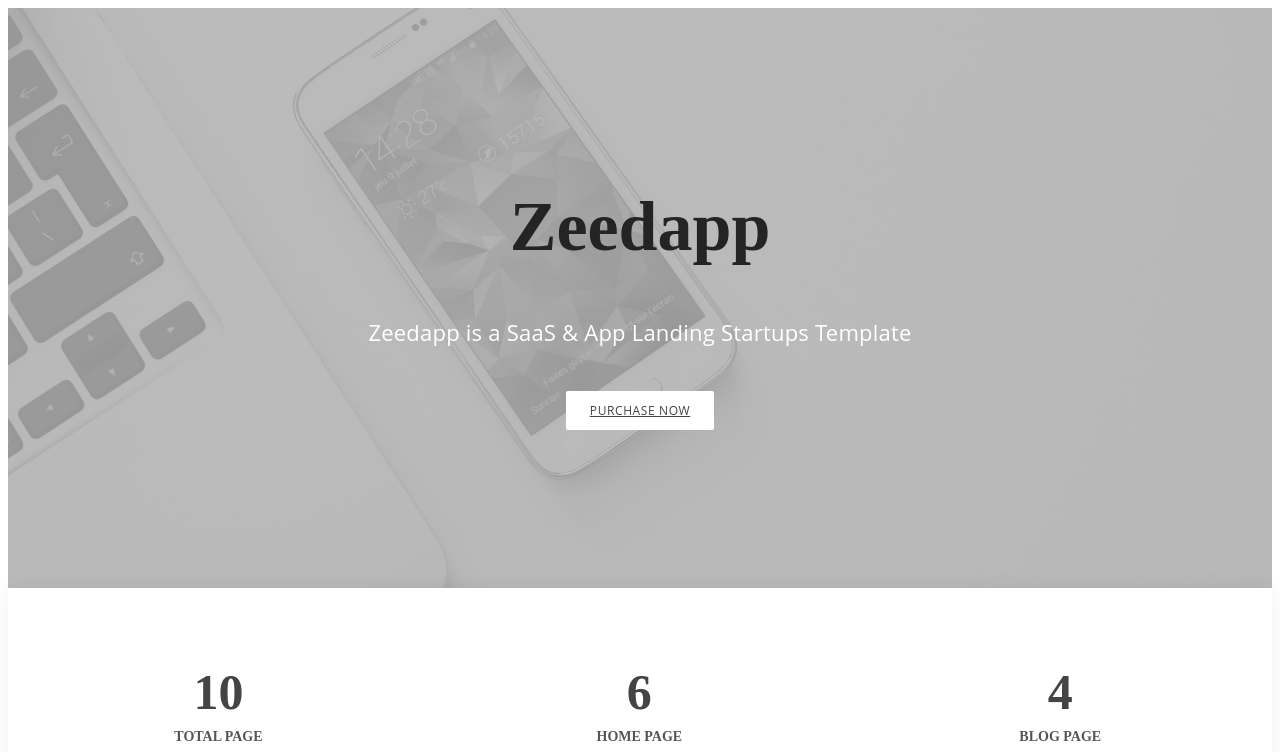
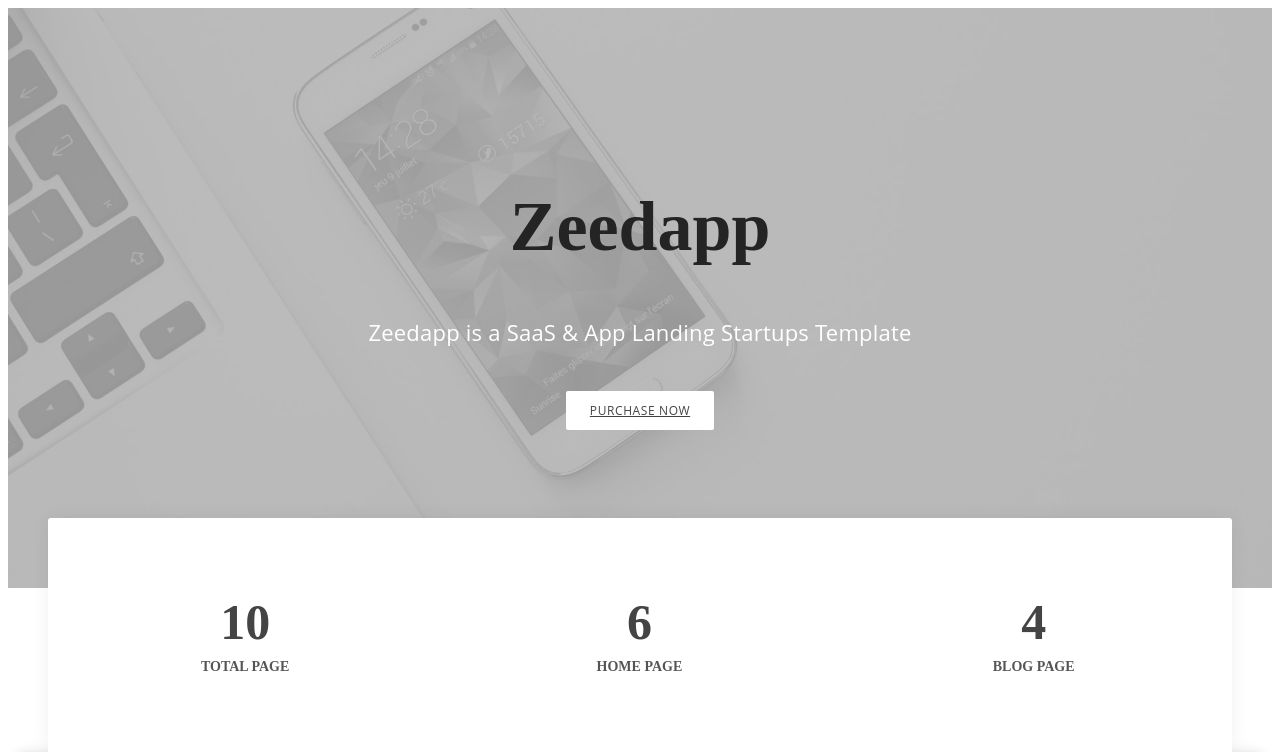
Before and after one commit to htf11/web-programming, a plain HTML site: page index.html in a window 1280 px wide. Shown: the top 752 px of the page. Drawn offline with Linux system fonts and the light colour scheme.

Commit message:
feat: end working on lab3

```diff
--- a/styles/style.css
+++ b/styles/style.css
@@ -154,6 +154,8 @@
   .box-main {
     display: flex;
     flex-direction: row;
+    position: relative;
+    margin: -70px 40px 0 40px;
   }
 
   .box-item-pos {
```
